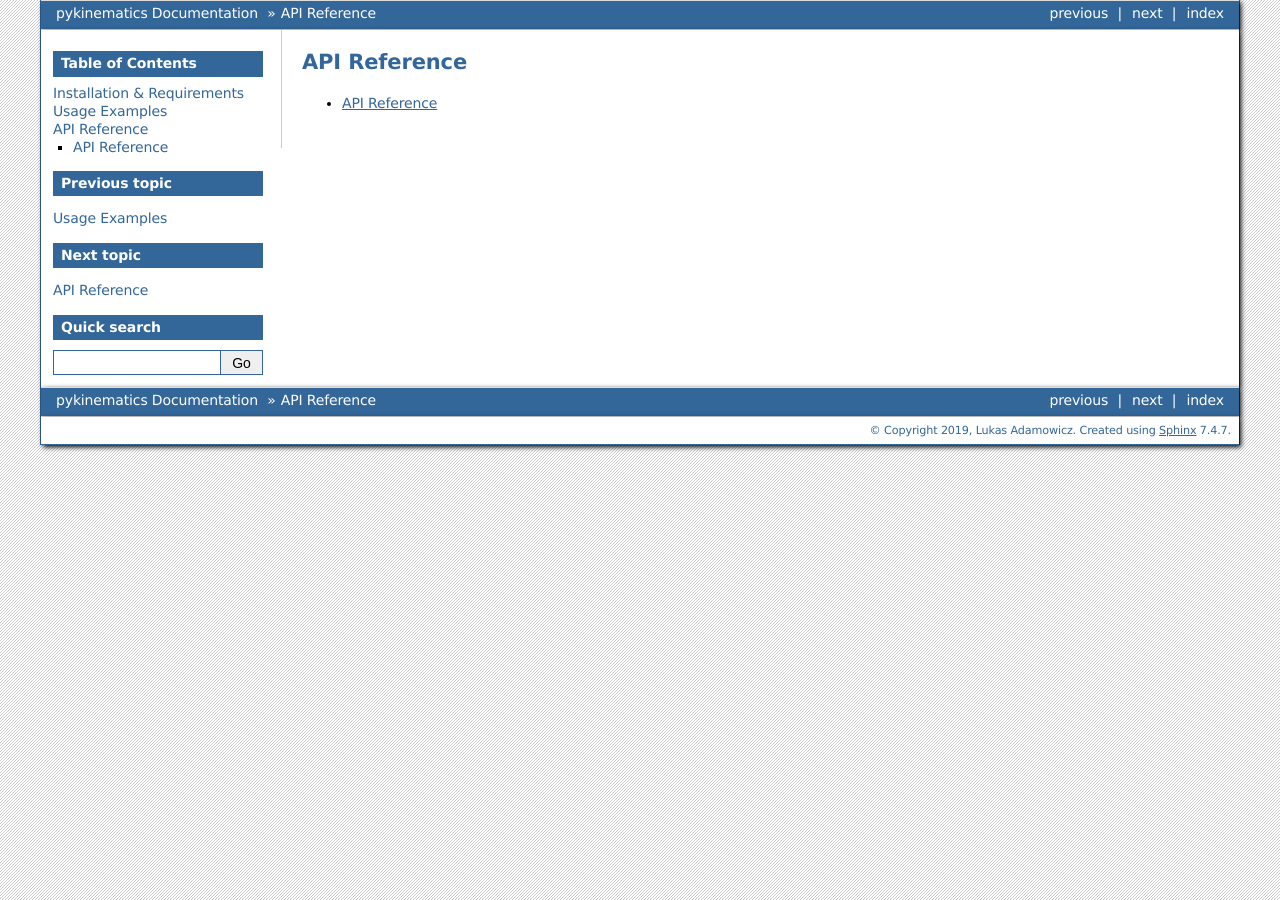
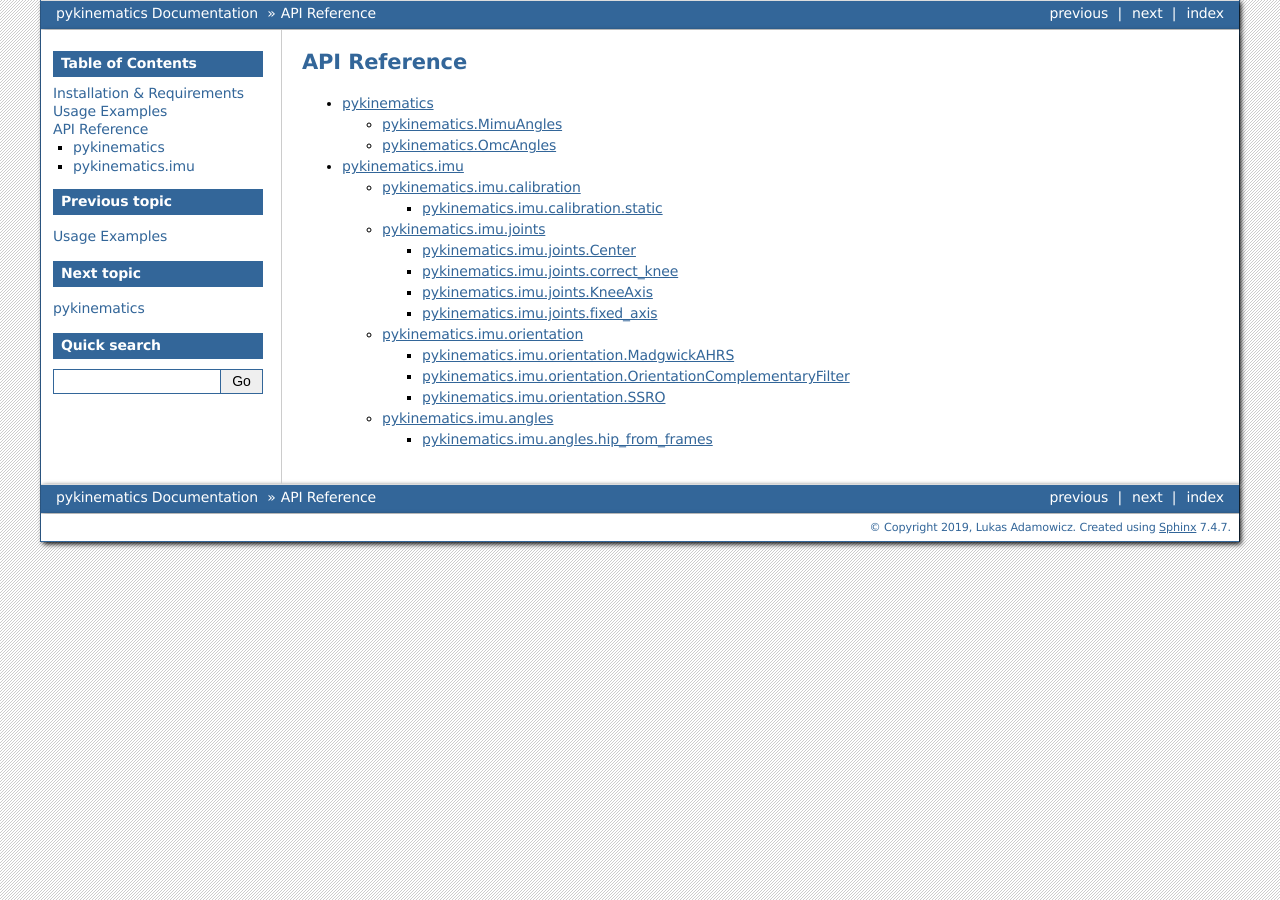
Before and after one commit to M-SenseResearchGroup/pykinematics, a Sphinx documentation site: the page built from docs/source/ref/index.rst, in a window 1280 px wide. Built offline with Sphinx 7.4.7, drawn with Linux system fonts in a browser that asks for light colours.

Commit message:
Creat documentation

```diff
--- a/docs/source/conf.py
+++ b/docs/source/conf.py
@@ -34,7 +34,7 @@
 # Add any Sphinx extension module names here, as strings. They can be
 # extensions coming with Sphinx (named 'sphinx.ext.*') or your custom
 # ones.
-extensions = ['sphinx.ext.autodoc', 'sphinx.ext.intersphinx', 'numpydoc', 'sphinx_rtd_theme']
+extensions = ['sphinx.ext.autodoc', 'sphinx.ext.intersphinx', 'sphinx.ext.autosummary', 'numpydoc', 'sphinx_rtd_theme']
 
 # Add any paths that contain templates here, relative to this directory.
 templates_path = ['_templates']
@@ -45,6 +45,8 @@
 exclude_patterns = []
 
 autoclass_content = 'both'
+autosummary_generate = True
+# autosummary_imported_members = True
 
 # The suffix(es) of source filenames.
 # You can specify multiple suffix as a list of string:
--- /dev/null
+++ b/docs/source/ref/core/MimuAngles.rst
@@ -0,0 +1,7 @@
+pykinematics.MimuAngles
+=======================
+
+.. currentmodule:: pykinematics
+
+.. autoclass:: MimuAngles
+  :members: calibrate, estimate
--- /dev/null
+++ b/docs/source/ref/imu/angles.hip_from_frames.rst
@@ -0,0 +1,6 @@
+pykinematics.imu.angles.hip_from_frames
+=======================================
+
+.. currentmodule:: pykinematics.imu.angles
+
+.. autofunction:: hip_from_frames
--- /dev/null
+++ b/docs/source/ref/imu/angles.rst
@@ -0,0 +1,6 @@
+pykinematics.imu.angles
+=======================
+
+.. toctree::
+
+  angles.hip_from_frames
--- /dev/null
+++ b/docs/source/ref/imu/calibration.rst
@@ -0,0 +1,6 @@
+pykinematics.imu.calibration
+===================================
+
+.. toctree::
+
+  calibration.static
--- /dev/null
+++ b/docs/source/ref/imu/calibration.static.rst
@@ -0,0 +1,6 @@
+pykinematics.imu.calibration.static
+===================================
+
+.. currentmodule:: pykinematics.imu.calibration
+
+.. autofunction:: static
--- /dev/null
+++ b/docs/source/ref/imu/joints.Center.rst
@@ -0,0 +1,7 @@
+pykinematics.imu.joints.Center
+==============================
+
+.. currentmodule:: pykinematics.imu.joints
+
+.. autoclass:: Center
+  :members: compute
--- /dev/null
+++ b/docs/source/ref/imu/joints.KneeAxis.rst
@@ -0,0 +1,7 @@
+pykinematics.imu.joints.KneeAxis
+================================
+
+.. currentmodule:: pykinematics.imu.joints
+
+.. autoclass:: KneeAxis
+  :members: compute
--- /dev/null
+++ b/docs/source/ref/imu/joints.correct_knee.rst
@@ -0,0 +1,6 @@
+pykinematics.imu.joints.correct_knee
+====================================
+
+.. currentmodule:: pykinematics.imu.joints
+
+.. autofunction:: correct_knee
--- /dev/null
+++ b/docs/source/ref/imu/joints.fixed_axis.rst
@@ -0,0 +1,6 @@
+pykinematics.imu.joints.fixed_axis
+==================================
+
+.. currentmodule:: pykinematics.imu.joints
+
+.. autofunction:: fixed_axis
--- /dev/null
+++ b/docs/source/ref/imu/joints.rst
@@ -0,0 +1,9 @@
+pykinematics.imu.joints
+=======================
+
+.. toctree::
+
+  joints.Center
+  joints.correct_knee
+  joints.KneeAxis
+  joints.fixed_axis
--- /dev/null
+++ b/docs/source/ref/imu/orientation.MadgwickAHRS.rst
@@ -0,0 +1,7 @@
+pykinematics.imu.orientation.MadgwickAHRS
+=========================================
+
+.. currentmodule:: pykinematics.imu.orientation
+
+.. autoclass:: MadgwickAHRS
+  :members: update, updateIMU
--- /dev/null
+++ b/docs/source/ref/imu/orientation.OrientationComplementaryFilter.rst
@@ -0,0 +1,7 @@
+pykinematics.imu.orientation.OrientationComplementaryFilter
+===========================================================
+
+.. currentmodule:: pykinematics.imu.orientation
+
+.. autoclass:: OrientationComplementaryFilter
+  :members: run
--- /dev/null
+++ b/docs/source/ref/imu/orientation.SSRO.rst
@@ -0,0 +1,7 @@
+pykinematics.imu.orientation.SSRO
+=================================
+
+.. currentmodule:: pykinematics.imu.orientation
+
+.. autoclass:: SSRO
+  :members: run
--- /dev/null
+++ b/docs/source/ref/imu/orientation.rst
@@ -0,0 +1,8 @@
+pykinematics.imu.orientation
+============================
+
+.. toctree::
+
+  orientation.MadgwickAHRS
+  orientation.OrientationComplementaryFilter
+  orientation.SSRO
--- a/docs/source/ref/index.rst
+++ b/docs/source/ref/index.rst
@@ -3,7 +3,10 @@
 API Reference
 =============
 
+.. currentmodule:: pykinematics
+
 .. toctree::
   :maxdepth: 3
 
   core
+  imu
```
Also changed, not shown: docs/source/ref/core.rst (+4 -5 lines), docs/source/ref/core/OmcAngles.rst (added, +18 -0 lines), docs/source/ref/imu.rst (added, +12 -0 lines).
